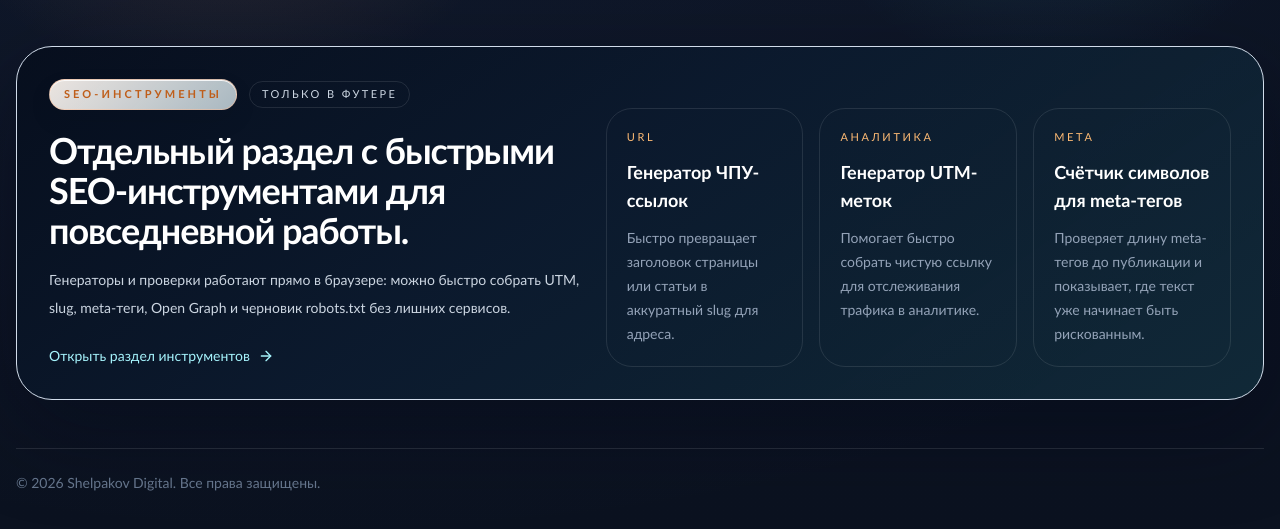
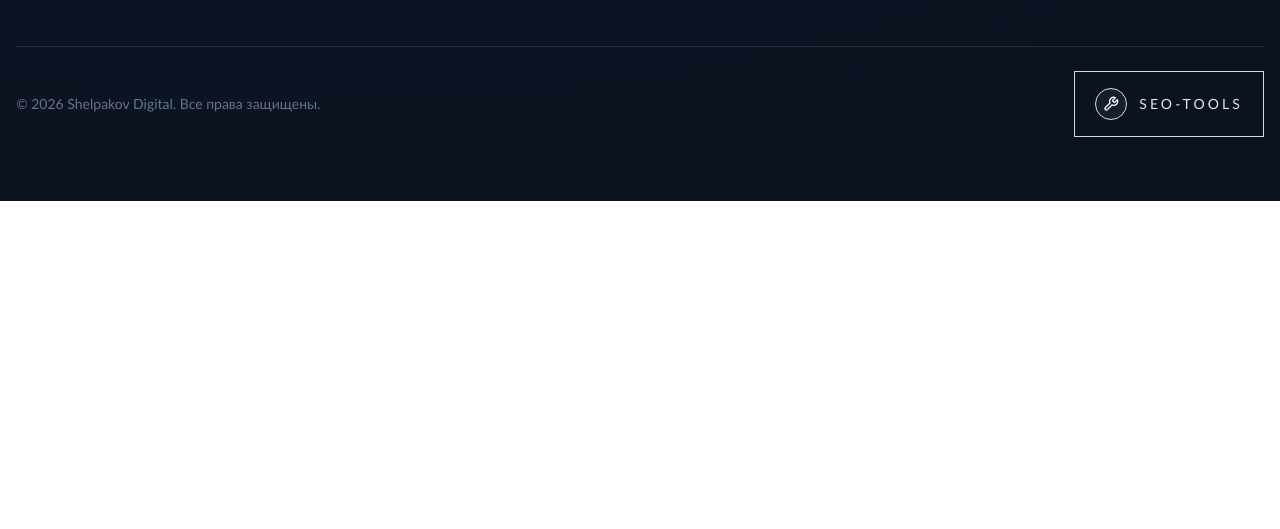
Before and after one commit to shelpakovzhenya-art/seo-services-mvp, a Next.js app: page / in a window 1280 px wide. Shown: the part 8960-9489 px from the top of the page. After the commit the page ends 9161 px from the top, so only its background shows below. Built offline with nearby package versions, Linux system fonts and the light colour scheme; no server answers; the database is empty.

Commit message:
Compact footer tools link

```diff
--- a/components/Footer.tsx
+++ b/components/Footer.tsx
@@ -1,8 +1,7 @@
 import Image from 'next/image'
 import Link from 'next/link'
-import { ArrowRight, MessageCircle, MessagesSquare } from 'lucide-react'
+import { MessageCircle, MessagesSquare, Wrench } from 'lucide-react'
 import { prisma } from '@/lib/prisma'
-import { seoTools } from '@/lib/seo-tools'
 import { featuredReads } from '@/lib/site-recommendations'
 
 const DEFAULT_MENU_ITEMS = [
@@ -135,51 +134,19 @@ export default async function Footer() {
           </div>
         </div>
 
-        <div className="mt-12">
-          <div className="rounded-[36px] border border-cyan-300/16 bg-[linear-gradient(145deg,rgba(7,14,29,0.94),rgba(12,26,46,0.94)_44%,rgba(17,44,58,0.9)_100%)] p-6 shadow-[0_30px_90px_rgba(2,6,23,0.34)] md:p-8">
-            <div className="grid gap-6 lg:grid-cols-[0.92fr_1.08fr] lg:items-end">
-              <div>
-                <div className="flex flex-wrap items-center gap-3">
-                  <span className="warm-chip">SEO-инструменты</span>
-                  <span className="rounded-full border border-white/10 bg-white/6 px-3 py-1 text-[11px] uppercase tracking-[0.22em] text-slate-300">
-                    только в футере
-                  </span>
-                </div>
-                <h3 className="mt-5 max-w-2xl text-3xl font-semibold text-white md:text-4xl">
-                  Отдельный раздел с быстрыми SEO-инструментами для повседневной работы.
-                </h3>
-                <p className="mt-4 max-w-2xl text-sm leading-7 text-slate-300">
-                  Генераторы и проверки работают прямо в браузере: можно быстро собрать UTM, slug, meta-теги,
-                  Open Graph и черновик robots.txt без лишних сервисов.
-                </p>
-                <Link
-                  href="/tools"
-                  className="mt-6 inline-flex items-center gap-2 text-sm font-medium text-cyan-200 transition hover:text-white"
-                >
-                  Открыть раздел инструментов
-                  <ArrowRight className="h-4 w-4" />
-                </Link>
-              </div>
-
-              <div className="grid gap-4 sm:grid-cols-2 xl:grid-cols-3">
-                {seoTools.slice(0, 3).map((tool) => (
-                  <Link
-                    key={tool.slug}
-                    href={`/tools/${tool.slug}`}
-                    className="rounded-[26px] border border-white/10 bg-white/6 p-5 transition hover:-translate-y-1 hover:border-cyan-300/30 hover:bg-white/10"
-                  >
-                    <div className="text-[11px] uppercase tracking-[0.24em] text-orange-300">{tool.category}</div>
-                    <div className="mt-3 text-lg font-semibold leading-7 text-white">{tool.title}</div>
-                    <div className="mt-3 text-sm leading-6 text-slate-400">{tool.summary}</div>
-                  </Link>
-                ))}
-              </div>
-            </div>
+        <div className="mt-12 border-t border-white/10 pt-6 text-sm text-slate-500">
+          <div className="flex flex-col gap-4 md:flex-row md:items-center md:justify-between">
+            <p>&copy; {currentYear} Shelpakov Digital. Все права защищены.</p>
+            <Link
+              href="/tools"
+              className="inline-flex w-fit items-center gap-3 border border-white/12 bg-[#09111d]/88 px-5 py-4 text-sm font-medium uppercase tracking-[0.22em] text-slate-200 transition hover:border-cyan-300/34 hover:bg-[#0d1624] hover:text-white"
+            >
+              <span className="inline-flex h-8 w-8 items-center justify-center rounded-full border border-white/12 bg-white/5 text-slate-100">
+                <Wrench className="h-4 w-4" />
+              </span>
+              <span>SEO-TOOLS</span>
+            </Link>
           </div>
-        </div>
-
-        <div className="mt-12 border-t border-white/10 pt-6 text-sm text-slate-500">
-          <p>&copy; {currentYear} Shelpakov Digital. Все права защищены.</p>
         </div>
       </div>
     </footer>
```
